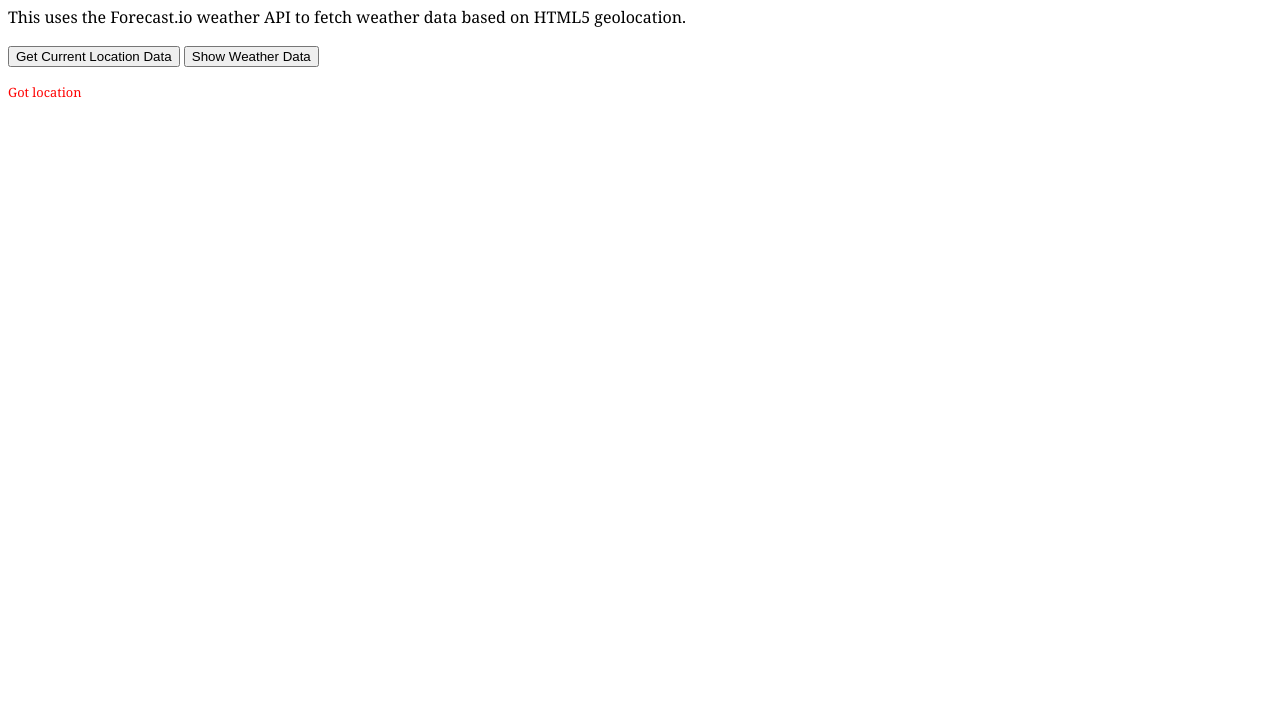
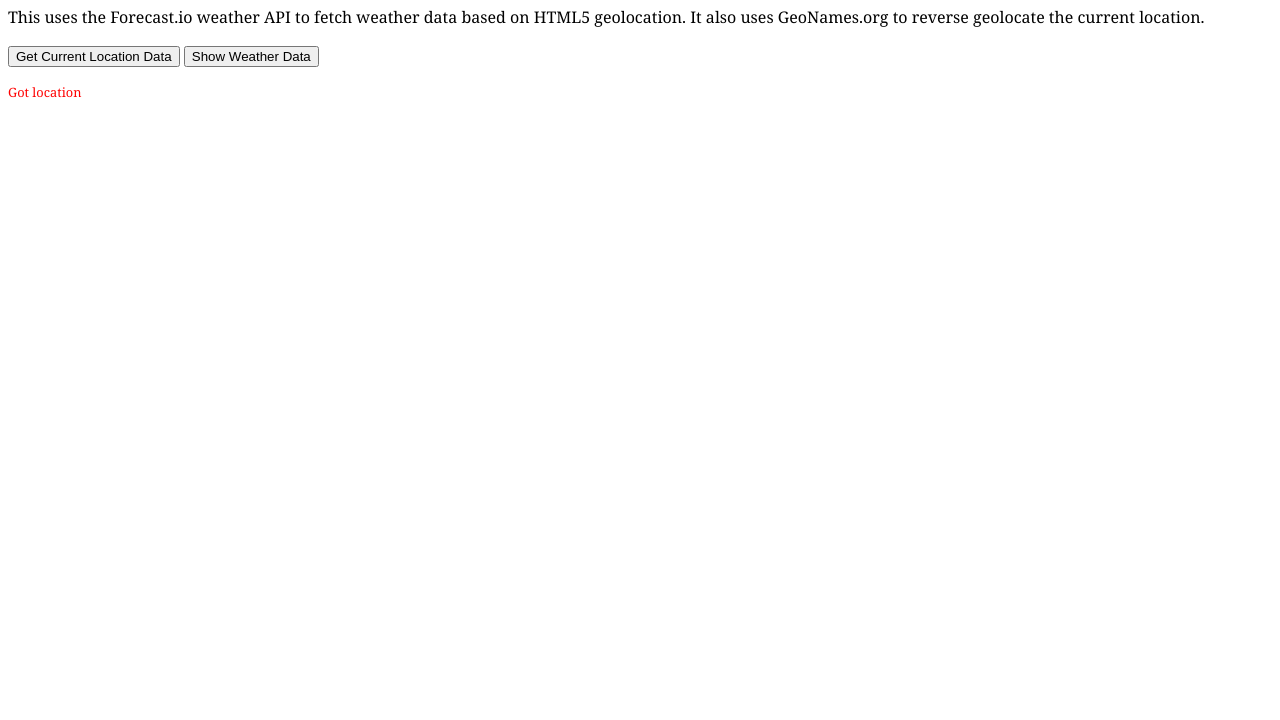
Before and after one commit to byroncheng/dashboard, a plain HTML site: page index.html in a window 1280 px wide. Shown: the part 80-800 px from the top of the page. Drawn offline with nearby package versions, Linux system fonts and the light colour scheme.

Commit message:
updated description on page and readme

```diff
--- a/index.html
+++ b/index.html
@@ -11,7 +11,7 @@
 	<body>
 	<h1>Forecast.io Weather API</h1>
     <div>
-        <p>This uses the Forecast.io weather API to fetch weather data based on HTML5 geolocation.</p>
+        <p>This uses the Forecast.io weather API to fetch weather data based on HTML5 geolocation. It also uses GeoNames.org to reverse geolocate the current location.</p>
         <button id="GetData">Get Current Location Data</button>
         <button id="ShowData">Show Weather Data</button>
     </div>
```
Also changed, not shown: 1 other file.
